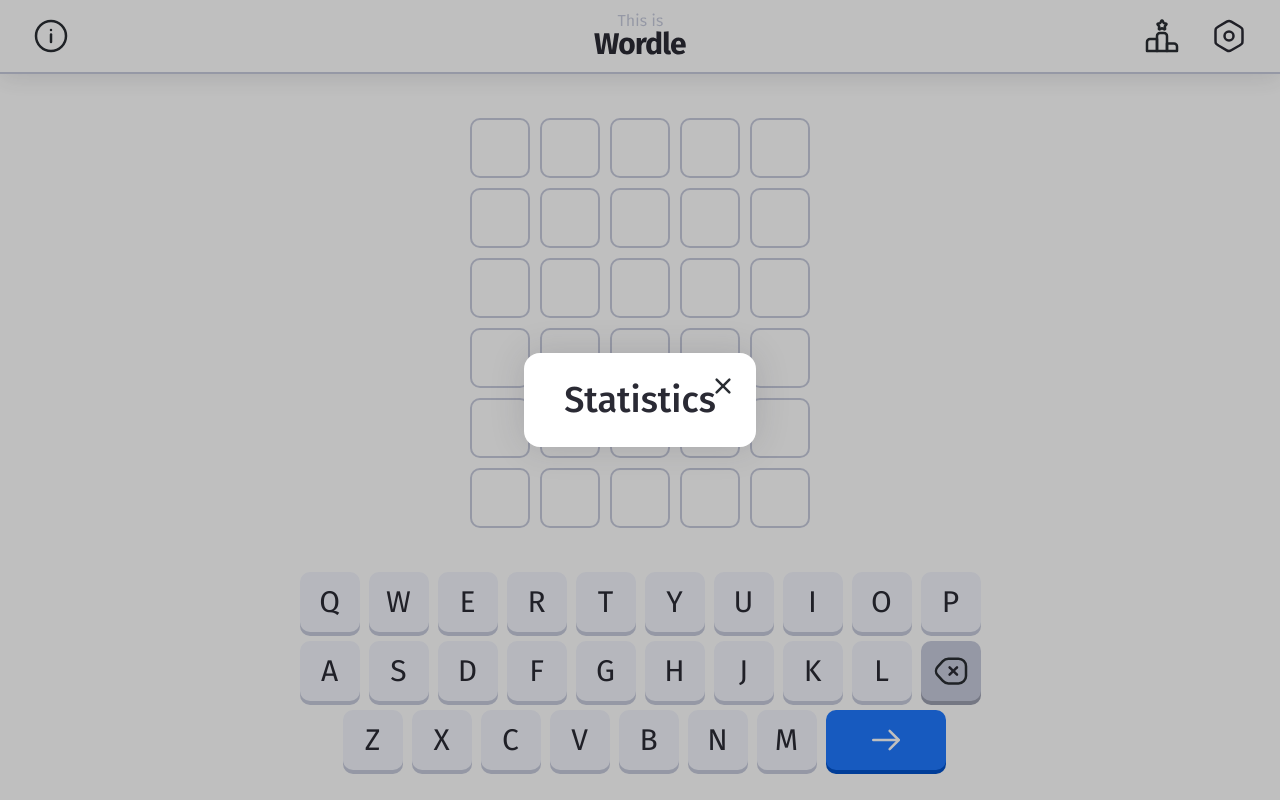
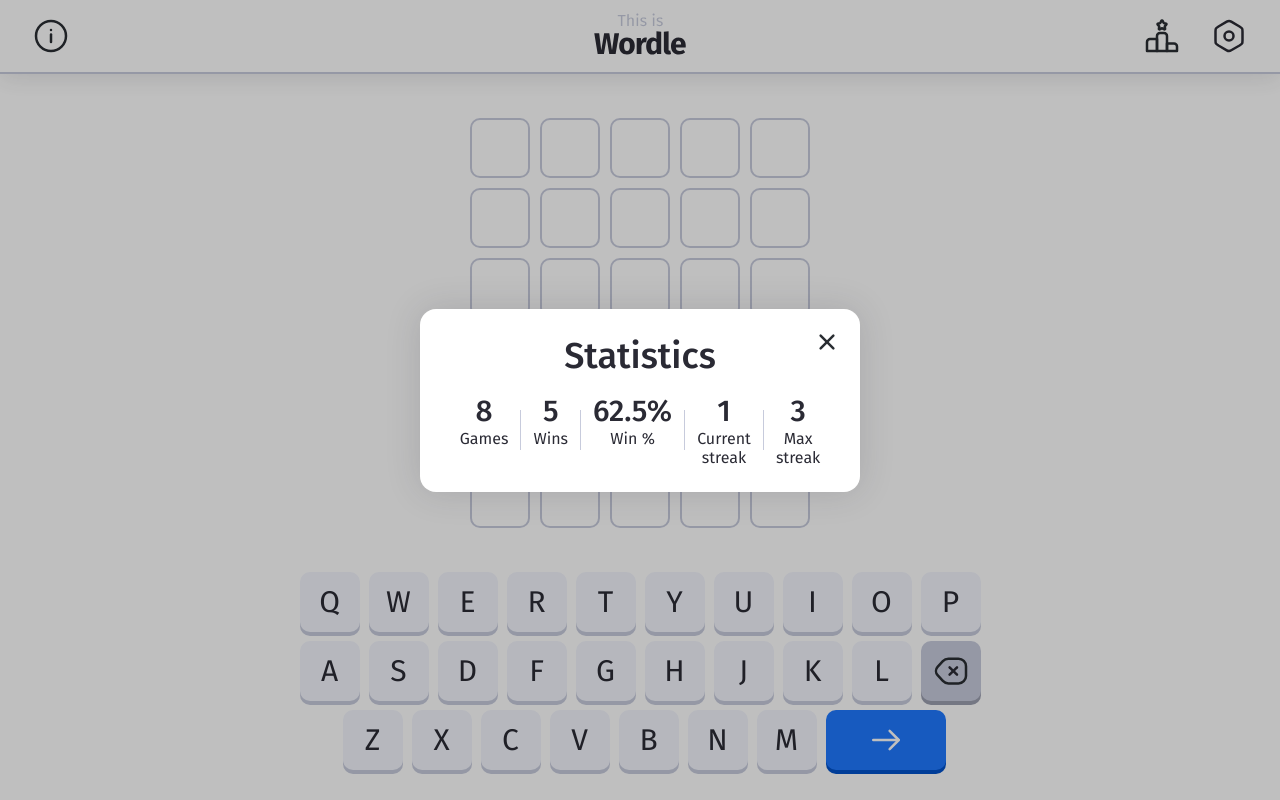
Before and after one commit to il-gareni4/this-is-wordle, a Next.js app: page / in a window 1280 px wide. Both pictures are taken after a click on the button 1162 px from the left and 36 px from the top of the page. Built offline with nearby package versions, Linux system fonts and the light colour scheme.

Commit message:
Hard coded statistics modal

```diff
--- a/pages/index.tsx
+++ b/pages/index.tsx
@@ -45,7 +45,7 @@
       <ErrorDisplay />
       <CSSTransition
         in={gameModal}
-        timeout={{enter: 250, exit: 200}}
+        timeout={{ enter: 250, exit: 200 }}
         unmountOnExit
         classNames={{
           enter: styles.modalEnter,
@@ -64,7 +64,7 @@
       </CSSTransition>
       <CSSTransition
         in={statsModal}
-        timeout={{enter: 250, exit: 200}}
+        timeout={{ enter: 250, exit: 200 }}
         unmountOnExit
         classNames={{
           enter: styles.modalEnter,
@@ -78,7 +78,33 @@
           blackoutClass={styles.modalBlackout}
           windowClass={styles.modalWindow}
         >
-          <h2>Statistics</h2>
+          <h2 className={styles.statsTitle}>Statistics</h2>
+          <div className={styles.statsList}>
+            <div className={styles.statsElement}>
+              <h3>8</h3>
+              <div>Games</div>
+            </div>
+            <div className={styles.statsSeparator} />
+            <div className={styles.statsElement}>
+              <h3>5</h3>
+              <div>Wins</div>
+            </div>
+            <div className={styles.statsSeparator} />
+            <div className={styles.statsElement}>
+              <h3>62.5%</h3>
+              <div>Win %</div>
+            </div>
+            <div className={styles.statsSeparator} />
+            <div className={styles.statsElement}>
+              <h3>1</h3>
+              <div>Current<br />streak</div>
+            </div>
+            <div className={styles.statsSeparator} />
+            <div className={styles.statsElement}>
+              <h3>3</h3>
+              <div>Max<br />streak</div>
+            </div>
+          </div>
         </Modal>
       </CSSTransition>
     </>
--- a/styles/Home.module.scss
+++ b/styles/Home.module.scss
@@ -21,6 +21,34 @@
 
 .keyboard {
   margin-bottom: 30px;
+}
+
+.statsTitle {
+  text-align: center;
+  margin-bottom: 15px;
+}
+
+.statsList {
+  display: flex;
+  position: relative;
+}
+
+.statsElement {
+  display: flex;
+  flex-direction: column;
+  align-items: center;
+
+  div {
+    text-align: center;
+  }
+}
+
+.statsSeparator {
+  width: 1px;
+  height: 40px;
+  background-color: var(--main-300);
+  align-self: center;
+  margin: 0 12px;
 }
 
 .modalEnter {
--- a/styles/globals.css
+++ b/styles/globals.css
@@ -26,6 +26,12 @@
   margin: 0;
 }
 
+h3 {
+  font-size: 1.875rem;
+  font-weight: 500;
+  margin: 0;
+}
+
 :root {
   --main-100: #FFFFFF;
   --main-200: #F2F4FC;
```
